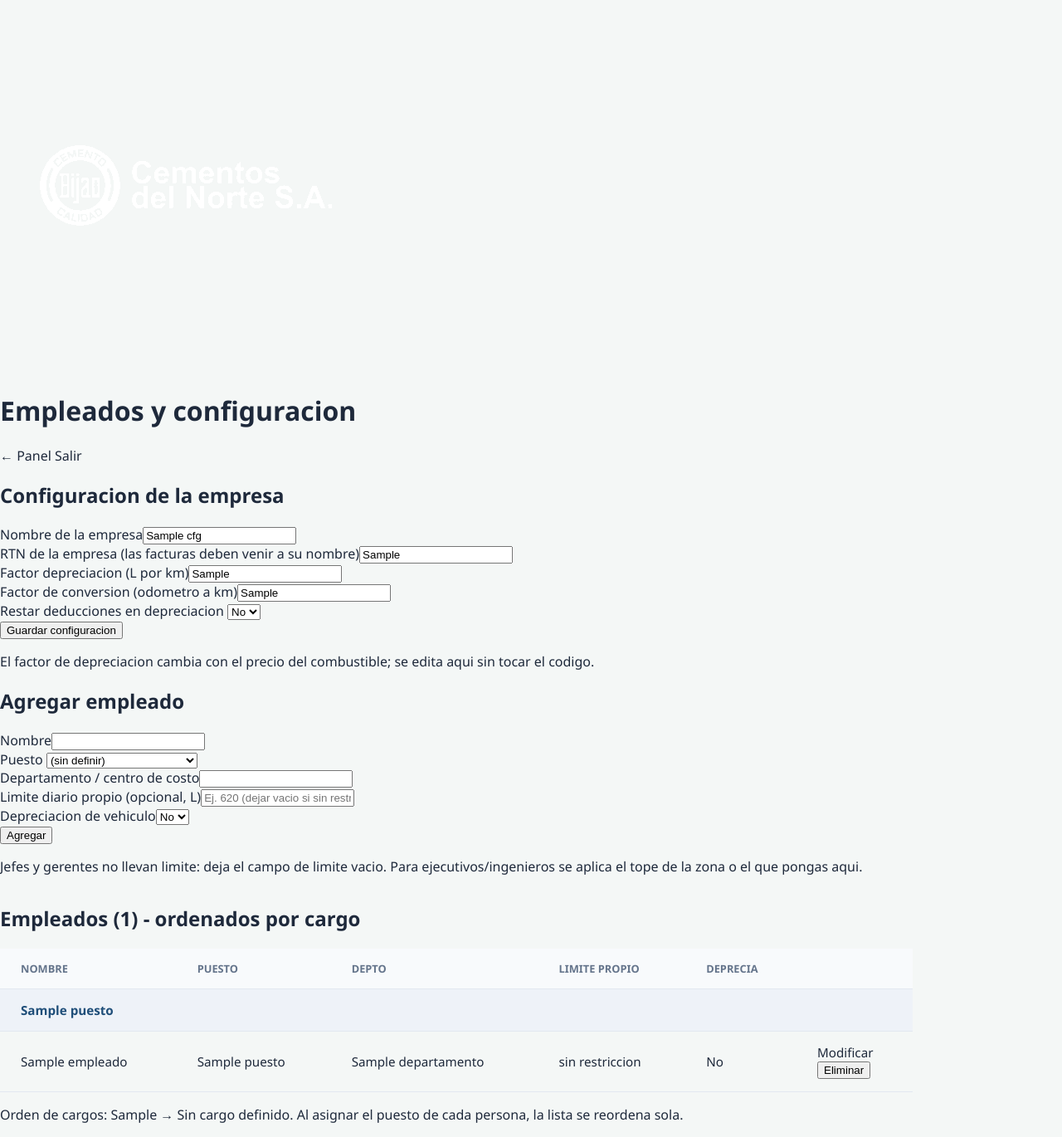
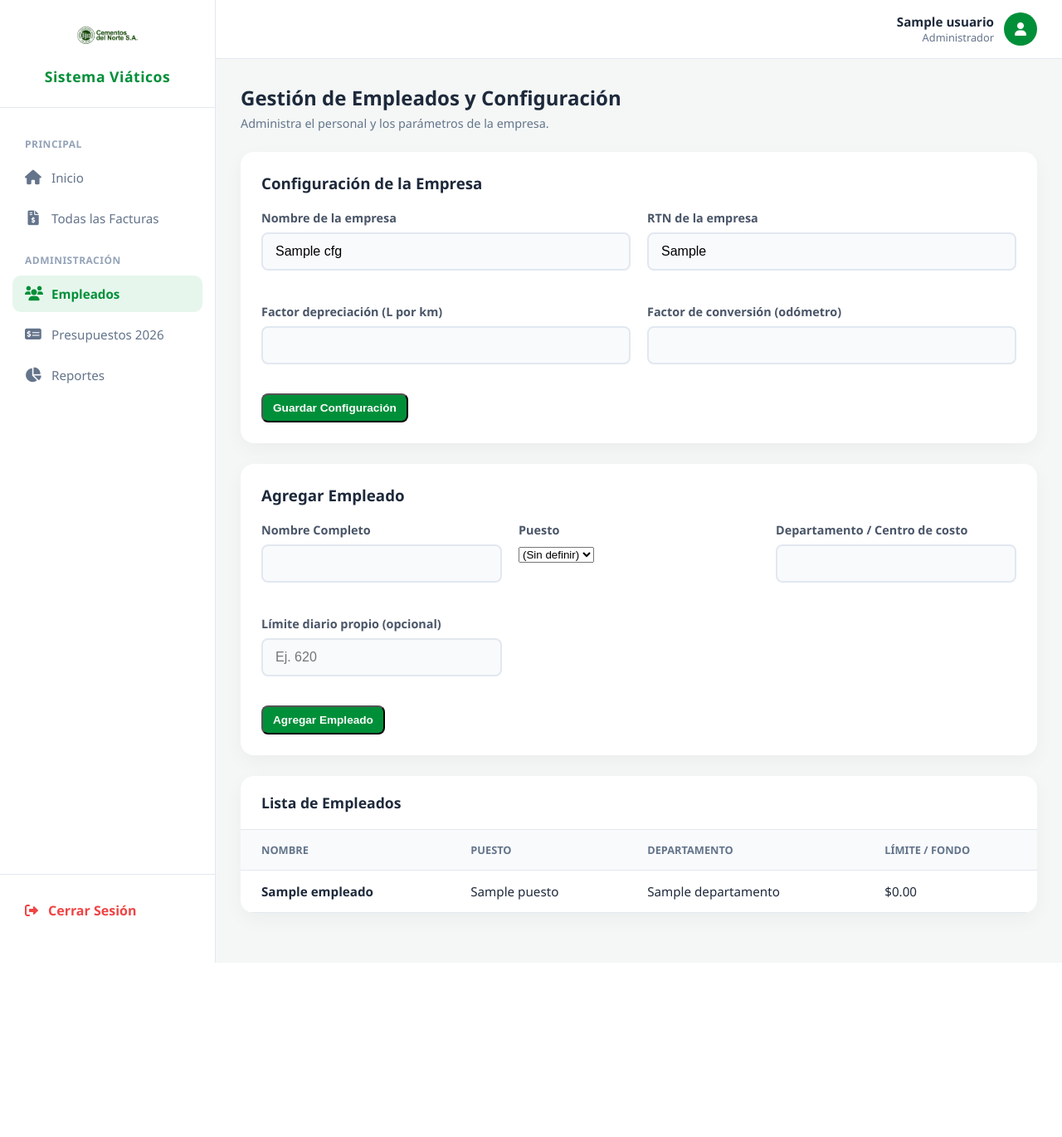
Before and after one commit to Viaticoscementos/viaticos, a FastAPI app: template templates/empleados.html in a window 1280 px wide. Shown: the whole page at 83% size. After the commit the page ends 1160 px from the top, so only its background shows below. Run offline with FastAPI, Linux system fonts and the light colour scheme; the template is opened without the code that fills it: most values are stand-ins (such as "Sample title", 1, 10 or a date in 2020).

Commit message:
Corrección de la interfaz de empleados con el nuevo diseñ

```diff
--- a/templates/empleados.html
+++ b/templates/empleados.html
@@ -1,79 +1,152 @@
-<!doctype html>
+<!DOCTYPE html>
 <html lang="es">
 <head>
-<meta charset="utf-8">
-<meta name="viewport" content="width=device-width,initial-scale=1">
-<title>Empleados y configuracion - CENOSA</title>
+    <meta charset="UTF-8">
+    <meta name="viewport" content="width=device-width, initial-scale=1.0">
+    <title>Empleados - Viáticos CENOSA</title>
     <link rel="stylesheet" href="/static/estilos.css">
+    <link rel="stylesheet" href="https://cdnjs.cloudflare.com/ajax/libs/font-awesome/6.0.0/css/all.min.css">
 </head>
-<body>
-<div class="topbar">
-  <img src="/static/logo_header.png" alt="CENOSA" onerror="this.style.display='none'">
-  <h1>Empleados y configuracion</h1>
-  <span class="sp"></span>
-  <a href="/panel">&larr; Panel</a>
-  <a href="/logout">Salir</a>
+<body class="dashboard-body">
+
+    <div class="dashboard-container">
+        <!-- SIDEBAR BLANCO -->
+        <aside class="sidebar">
+            <div class="sidebar-brand">
+                <img src="/static/logo_color.png" alt="Logo" style="height: 45px;">
+                <h2>Sistema Viáticos</h2>
             </div>
 
-<div class="wrap" style="max-width:1100px">
-  {% if msg %}<div class="msg ok">Cambios guardados.</div>{% endif %}
+            <nav class="sidebar-menu">
+                <p class="menu-label">Principal</p>
+                <a href="/panel"><i class="fas fa-home"></i> Inicio</a>
+                <a href="/panel/facturas"><i class="fas fa-file-invoice-dollar"></i> Todas las Facturas</a>
 
-  <div class="card">
-    <h2>Configuracion de la empresa</h2>
-    <form method="post" action="/panel/config" class="grid">
-      <div><label>Nombre de la empresa</label><input name="nombre_empresa" value="{{ cfg.nombre_empresa }}"></div>
-      <div><label>RTN de la empresa (las facturas deben venir a su nombre)</label><input name="rtn_empresa" value="{{ cfg.rtn_empresa }}"></div>
-      <div><label>Factor depreciacion (L por km)</label><input name="factor_lps_km" value="{{ dep.factor_lps_km }}"></div>
-      <div><label>Factor de conversion (odometro a km)</label><input name="factor_conversion" value="{{ dep.factor_conversion }}"></div>
-      <div><label>Restar deducciones en depreciacion</label>
-        <select name="restar_deducciones"><option value="1" {{ 'selected' if dep.restar_deducciones }}>Si</option><option value="" {{ 'selected' if not dep.restar_deducciones }}>No</option></select></div>
-      <div style="align-self:end"><button class="btn">Guardar configuracion</button></div>
-    </form>
-    <p class="small">El factor de depreciacion cambia con el precio del combustible; se edita aqui sin tocar el codigo.</p>
+                <p class="menu-label" style="margin-top: 15px;">Administración</p>
+                <a href="/panel/empleados" class="active"><i class="fas fa-users"></i> Empleados</a>
+                <a href="/panel/presupuestos"><i class="fas fa-money-check-alt"></i> Presupuestos 2026</a>
+                <a href="#"><i class="fas fa-chart-pie"></i> Reportes</a>
+            </nav>
+
+            <div class="sidebar-footer">
+                <a href="/logout"><i class="fas fa-sign-out-alt"></i> Cerrar Sesión</a>
+            </div>
+        </aside>
+
+        <!-- CONTENIDO PRINCIPAL -->
+        <main class="main-content">
+            <header class="top-navbar">
+                <div class="user-info" style="margin-left: auto;">
+                    <div class="user-profile">
+                        <div class="text">
+                            <span class="name">{{ usuario }}</span>
+                            <span class="role">Administrador</span>
+                        </div>
+                        <div class="avatar"><i class="fas fa-user"></i></div>
+                    </div>
+                </div>
+            </header>
+
+            <div class="content-wrapper">
+                <div class="dashboard-header">
+                    <h2>Gestión de Empleados y Configuración</h2>
+                    <p>Administra el personal y los parámetros de la empresa.</p>
                 </div>
 
-  <div class="card">
-    <h2>Agregar empleado</h2>
-    <form method="post" action="/panel/empleados/agregar" class="grid">
-      <div><label>Nombre</label><input name="nombre" required></div>
-      <div><label>Puesto</label>
-        <select name="puesto">
-          <option value="">(sin definir)</option>
-          <option>Ingeniero Senior</option><option>Ingeniero Junior</option>
-          <option>Ejecutivo de Ventas</option><option>Ejecutivo de Ventas Senior</option>
-          <option>Gerente General</option><option>Jefe</option>
-        </select></div>
-      <div><label>Departamento / centro de costo</label><input name="departamento"></div>
-      <div><label>Limite diario propio (opcional, L)</label><input name="limite" placeholder="Ej. 620 (dejar vacio si sin restriccion)"></div>
-      <div><label>Depreciacion de vehiculo</label><select name="deprecia"><option value="">No</option><option value="1">Si</option></select></div>
-      <div style="align-self:end"><button class="btn">Agregar</button></div>
+                {% if msg == 'ok' %}
+                <div style="background: #dcfce7; color: #16a34a; padding: 15px; border-radius: 8px; margin-bottom: 20px; font-weight: bold;">
+                    <i class="fas fa-check-circle"></i> Empleado agregado correctamente.
+                </div>
+                {% endif %}
+
+                <!-- CONFIGURACIÓN DE LA EMPRESA -->
+                <div class="card" style="background: white; border-radius: 16px; padding: 25px; box-shadow: 0 8px 24px rgba(0,0,0,0.04); margin-bottom: 25px;">
+                    <h3 style="margin-top: 0; color: var(--text-main); margin-bottom: 20px;">Configuración de la Empresa</h3>
+                    <form method="POST" action="/panel/config">
+                        <div style="display: grid; grid-template-columns: 1fr 1fr; gap: 20px;">
+                            <div class="form-group">
+                                <label>Nombre de la empresa</label>
+                                <input type="text" name="nombre_empresa" value="{{ cfg.nombre_empresa }}" required>
+                            </div>
+                            <div class="form-group">
+                                <label>RTN de la empresa</label>
+                                <input type="text" name="rtn_empresa" value="{{ cfg.rtn_empresa }}" required>
+                            </div>
+                            <div class="form-group">
+                                <label>Factor depreciación (L por km)</label>
+                                <input type="number" step="0.01" name="factor_lps_km" value="{{ dep.factor_lps_km }}" required>
+                            </div>
+                            <div class="form-group">
+                                <label>Factor de conversión (odómetro)</label>
+                                <input type="number" step="0.01" name="factor_conversion" value="{{ dep.factor_conversion }}" required>
+                            </div>
+                        </div>
+                        <button type="submit" class="btn-action" style="background: var(--verde-cenosa); color: white; margin-top: 15px;">Guardar Configuración</button>
                     </form>
-    <p class="small">Jefes y gerentes no llevan limite: deja el campo de limite vacio. Para ejecutivos/ingenieros se aplica el tope de la zona o el que pongas aqui.</p>
                 </div>
 
-  <div class="card" style="overflow-x:auto">
-    <h2>Empleados ({{ empleados|length }}) - ordenados por cargo</h2>
-    {% if empleados %}
+                <!-- AGREGAR EMPLEADO -->
+                <div class="card" style="background: white; border-radius: 16px; padding: 25px; box-shadow: 0 8px 24px rgba(0,0,0,0.04); margin-bottom: 25px;">
+                    <h3 style="margin-top: 0; color: var(--text-main); margin-bottom: 20px;">Agregar Empleado</h3>
+                    <form method="POST" action="/panel/empleados/agregar">
+                        <div style="display: grid; grid-template-columns: 1fr 1fr 1fr; gap: 20px;">
+                            <div class="form-group">
+                                <label>Nombre Completo</label>
+                                <input type="text" name="nombre" required>
+                            </div>
+                            <div class="form-group">
+                                <label>Puesto</label>
+                                <select name="puesto">
+                                    <option value="">(Sin definir)</option>
+                                    {% for p in orden_puestos %}
+                                    <option value="{{ p }}">{{ p }}</option>
+                                    {% endfor %}
+                                </select>
+                            </div>
+                            <div class="form-group">
+                                <label>Departamento / Centro de costo</label>
+                                <input type="text" name="departamento">
+                            </div>
+                            <div class="form-group">
+                                <label>Límite diario propio (opcional)</label>
+                                <input type="number" step="0.01" name="limite" placeholder="Ej. 620">
+                            </div>
+                        </div>
+                        <button type="submit" class="btn-action" style="background: var(--verde-cenosa); color: white; margin-top: 15px;">Agregar Empleado</button>
+                    </form>
+                </div>
+
+                <!-- LISTA DE EMPLEADOS -->
+                <div class="table-card">
+                    <div class="table-header">
+                        <h3>Lista de Empleados</h3>
+                    </div>
+                    <div class="table-responsive">
                         <table>
-      <tr><th>Nombre</th><th>Puesto</th><th>Depto</th><th>Limite propio</th><th>Deprecia</th><th></th></tr>
-      {% set ns = namespace(cargo='__inicio__') %}
-      {% for e in empleados %}
-      {% set cargo_actual = e.puesto or 'Sin cargo definido' %}
-      {% if cargo_actual != ns.cargo %}
-      <tr><td colspan="6" style="background:#eef2f8;color:#1F4E79;font-weight:700">{{ cargo_actual }}</td></tr>
-      {% set ns.cargo = cargo_actual %}
-      {% endif %}
+                            <thead>
                                 <tr>
-        <td>{{ e.nombre }}</td><td>{{ e.puesto or '-' }}</td><td>{{ e.departamento or '-' }}</td>
-        <td>{% set l = None %}{% for lm in limites %}{% if lm.tipo=='empleado' and lm.nombre|lower==e.nombre|lower %}{% set l = lm.limite %}{% endif %}{% endfor %}{{ 'L %.2f'|format(l) if l else 'sin restriccion' }}</td>
-        <td>{{ 'Si' if e.deprecia_vehiculo else 'No' }}</td>
-        <td class="flex" style="gap:6px"><a class="btn sec sm" href="/panel/empleados/editar/{{ e.id }}">Modificar</a><form method="post" action="/panel/empleados/eliminar" onsubmit="return confirm('Eliminar?')"><input type="hidden" name="emp_id" value="{{ e.id }}"><button class="btn no sm">Eliminar</button></form></td>
+                                    <th>Nombre</th>
+                                    <th>Puesto</th>
+                                    <th>Departamento</th>
+                                    <th>Límite / Fondo</th>
+                                </tr>
+                            </thead>
+                            <tbody>
+                                {% for emp in empleados %}
+                                <tr>
+                                    <td><strong>{{ emp.nombre }}</strong></td>
+                                    <td>{{ emp.puesto or 'Sin puesto' }}</td>
+                                    <td>{{ emp.departamento or '-' }}</td>
+                                    <td>${{ "{:,.2f}".format(limites.get(emp.nombre, 0)) }}</td>
                                 </tr>
                                 {% endfor %}
+                            </tbody>
                         </table>
-    <p class="small">Orden de cargos: {{ orden_puestos|join(' → ') }} → Sin cargo definido. Al asignar el puesto de cada persona, la lista se reordena sola.</p>
-    {% else %}<p class="small">Aun no hay empleados. Se agregan aqui o se crean solos cuando alguien sube su primera factura.</p>{% endif %}
                     </div>
+                </div>
+
+            </div>
+        </main>
     </div>
 </body>
 </html>
```
Lines whose indentation alone changed are shown as unchanged.
